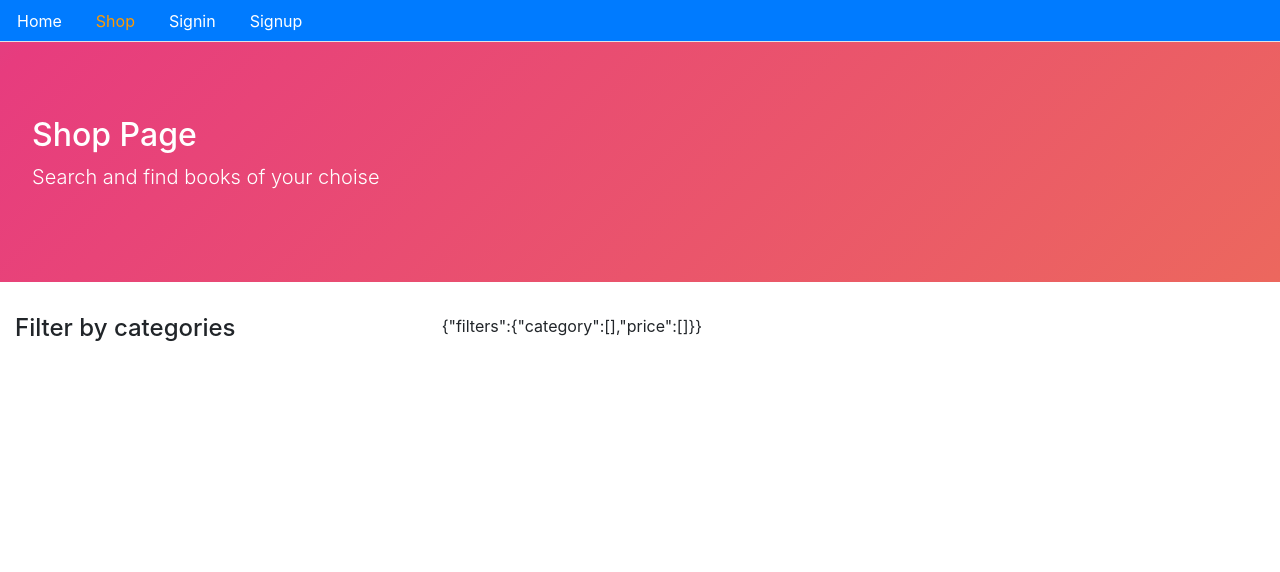
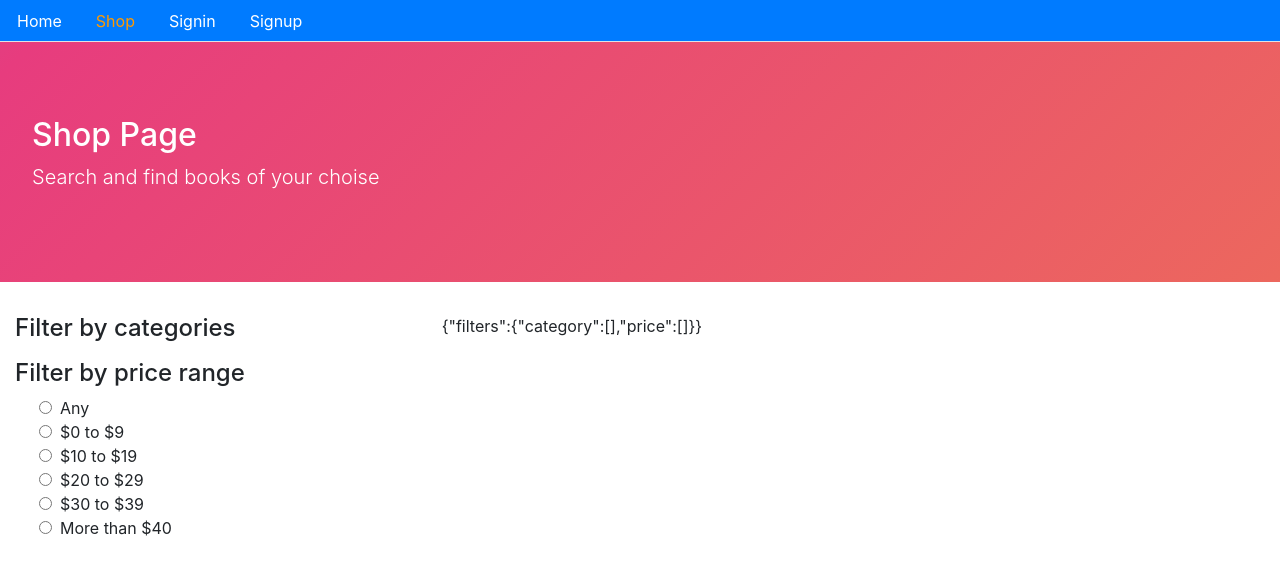
Before and after one commit to petarZinaic/webshop-front, a React (Create React App) app: page /shop in a window 1280 px wide. Shown: the top 572 px of the page. Built offline with nearby package versions, Linux system fonts and the light colour scheme; no server answers.

Commit message:
Radio buttons for price range

```diff
--- /dev/null
+++ b/src/core/RadioBox.js
@@ -0,0 +1,23 @@
+import { useState, useEffect } from "react";
+
+const RadioBox = ({ prices }) => {
+    const [ value, setValue ] = useState(0);
+
+    const handleChange = () => {
+
+    }
+
+    return prices.map((p, i) => (
+        <div key={i}>
+            <input
+                onChange={handleChange()}
+                value={`${p._id}`}
+                type="radio"
+                className="mr-2 ml-4"
+            />
+            <label className="form-check-label">{p.name}</label>
+        </div>
+    ));
+}
+
+export default RadioBox;
--- a/src/core/Shop.js
+++ b/src/core/Shop.js
@@ -4,6 +4,8 @@
 import Card from "./Card";
 import { getCategories } from "./apiCore";
 import Checkbox from "./Checkbox";
+import { prices } from "./fixedPrices";
+import RadioBox from "./RadioBox";
 
 const Shop = () => {
 
@@ -52,6 +54,16 @@
                             handleFilters(filters, "category")}
                         />
                     </ul>
+
+                    <h4>Filter by price range </h4>
+                    <div>
+                        <RadioBox
+                        prices={prices}
+                        categories={categories}
+                        handleFilters={filters =>
+                            handleFilters(filters, "price")}
+                        />
+                    </div>
                 </div>
 
                 <div className="col-8">
--- /dev/null
+++ b/src/core/fixedPrices.js
@@ -0,0 +1,33 @@
+export const prices = [
+    {
+        _id: 0,
+        name: "Any",
+        array: []
+    },
+    {
+        _id: 1,
+        name: "$0 to $9",
+        array: [0, 9]
+    },
+    {
+        _id: 2,
+        name: "$10 to $19",
+        array: [10, 19]
+    },
+    {
+        _id: 3,
+        name: "$20 to $29",
+        array: [20 , 29]
+    },
+    {
+        _id: 4,
+        name: "$30 to $39",
+        array: [30 , 39]
+    },
+    {
+        _id: 5,
+        name: "More than $40",
+        array: [40 , 99]
+    },
+
+]
```
